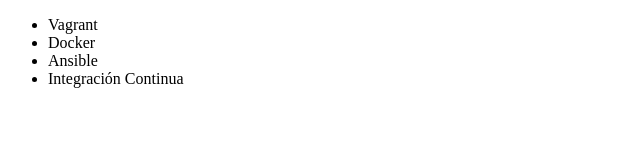
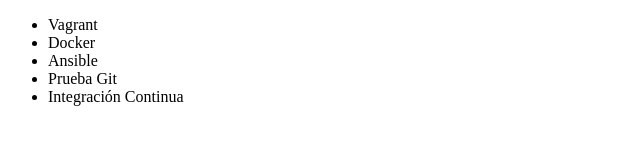
Before and after one commit to DiegoP76/alura-git, a plain HTML site: page index.html in a window 1280 px wide. Shown: the whole page, without its empty margins (0-640 px from the left). Drawn offline with Linux system fonts and the light colour scheme.

```diff
--- a/index.html
+++ b/index.html
@@ -9,6 +9,7 @@
             <li>Vagrant</li>
             <li>Docker</li>
             <li>Ansible</li>
+            <li>Prueba Git</li>
             <li>Integración Continua</li>
         </ul>
     </body>
```
